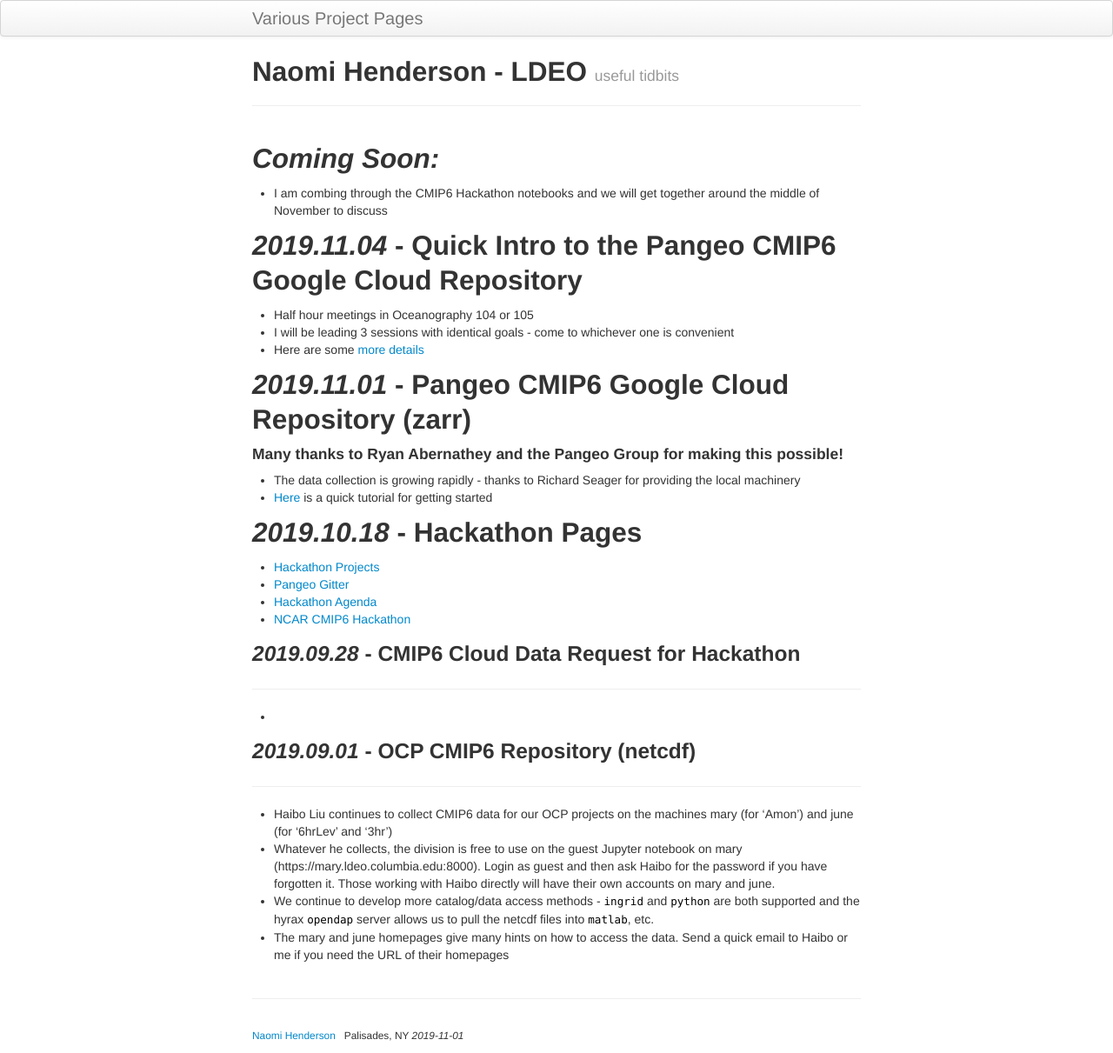
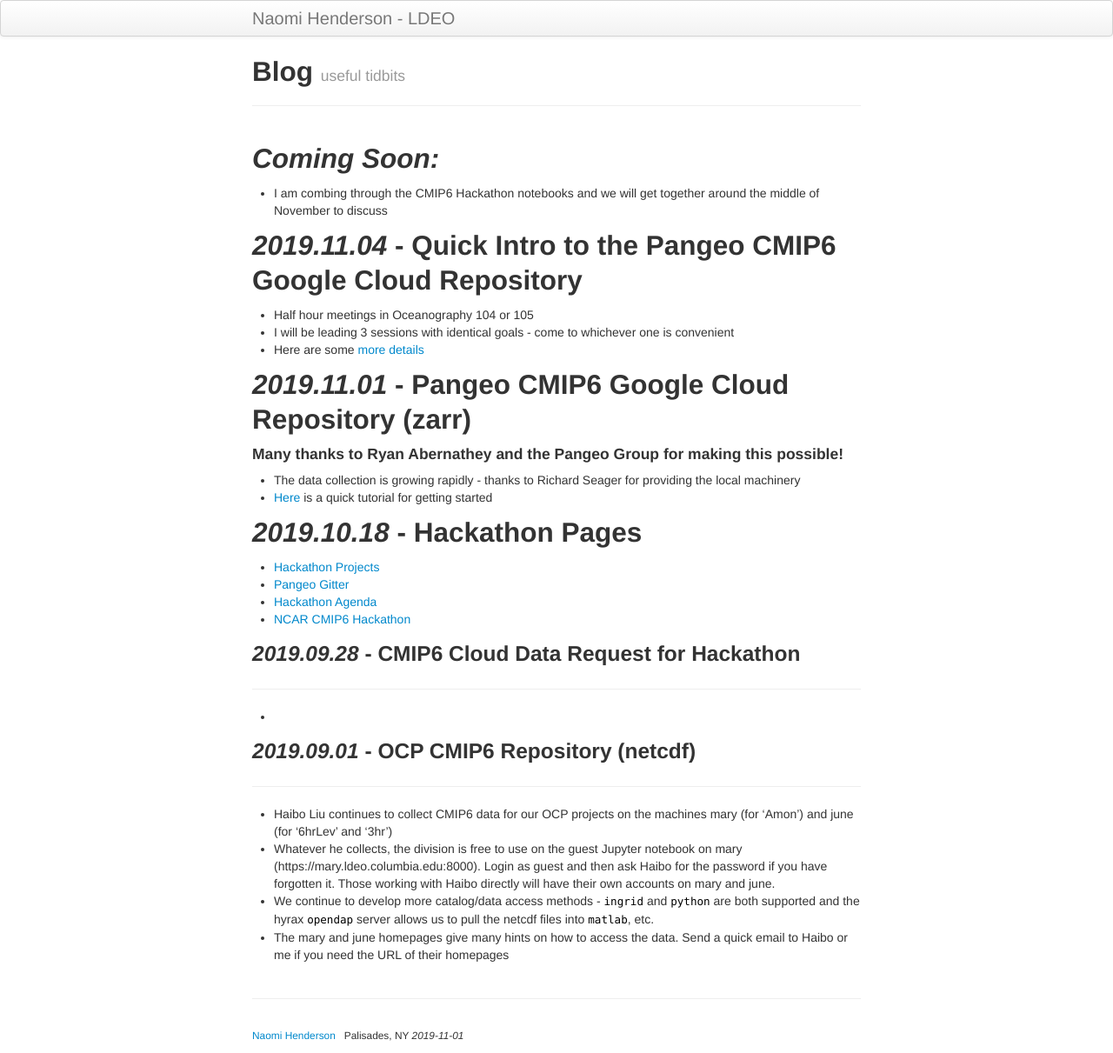
Before and after one commit to naomi-henderson/naomi-henderson.github.io, a Jekyll site: the page built from index.md, in a window 1280 px wide. Shown: the whole page at 87% size. Built offline with Jekyll 4.4.1, drawn with Linux system fonts in a browser that asks for light colours.

Commit message:
renaming

```diff
--- a/_config.yml
+++ b/_config.yml
@@ -8,7 +8,7 @@ highlighter: rouge
 # Themes are encouraged to use these universal variables
 # so be sure to set them if your theme uses them.
 #
-title : Various Project Pages
+title : Naomi Henderson - LDEO
 author :
   name : Naomi Henderson
   email : naominaik@gmail.com
--- a/index.md
+++ b/index.md
@@ -1,6 +1,6 @@
 ---
 layout: page
-title: Naomi Henderson - LDEO
+title: Blog
 tagline: useful tidbits
 description: a way to share my current projects
 ---
```
